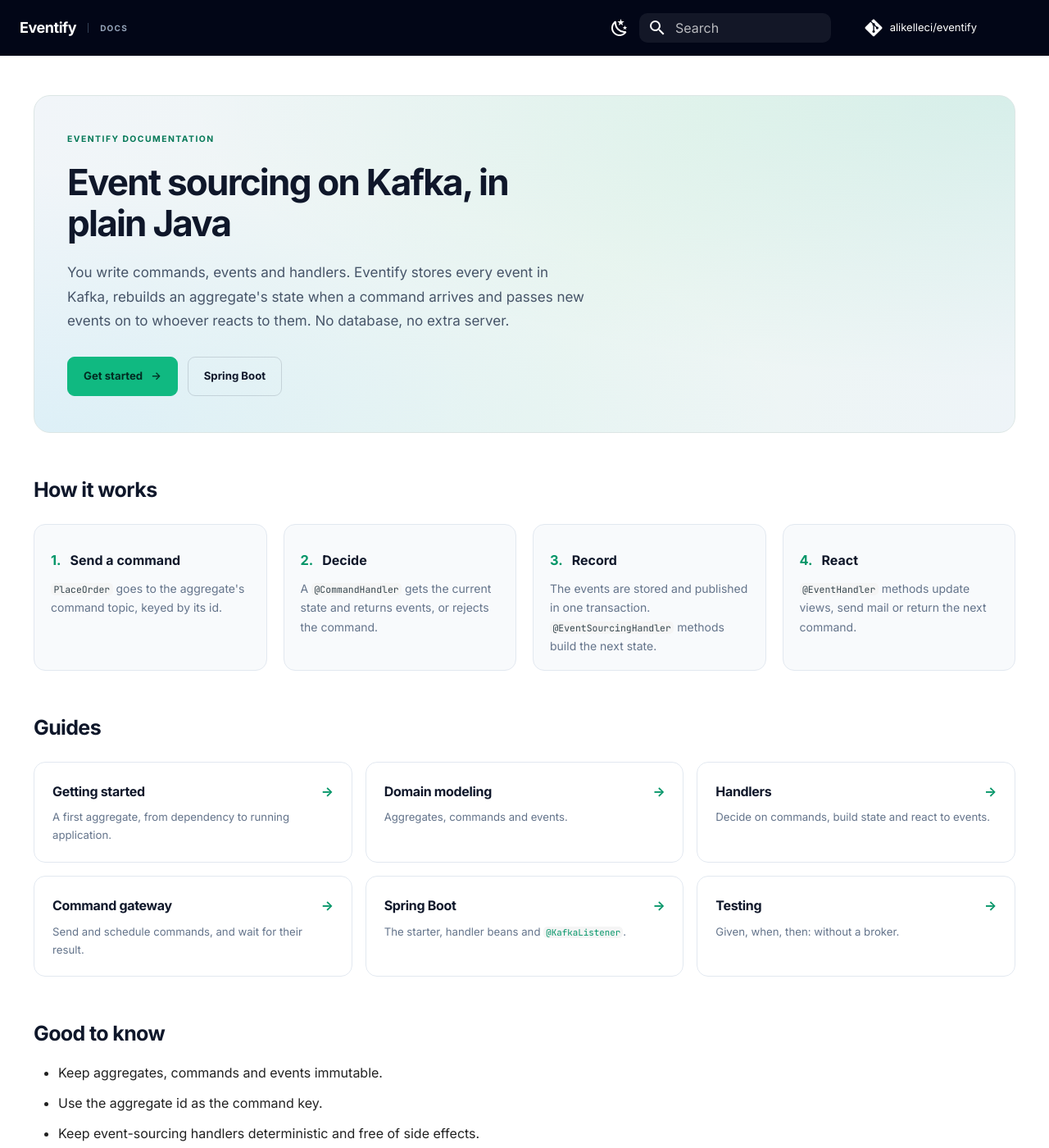
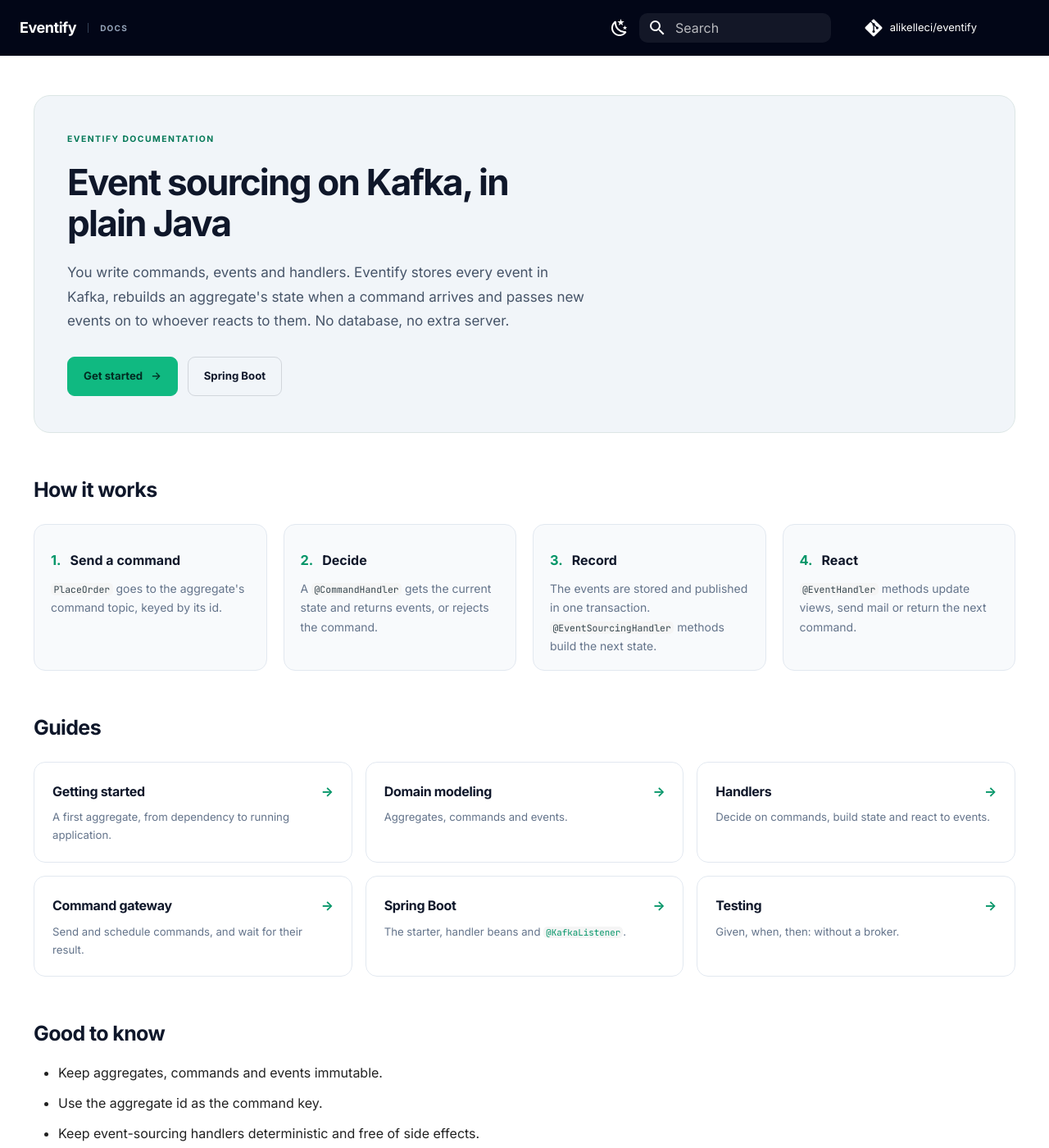
Before and after one commit to alikelleci/eventify, an MkDocs documentation site: the page built from docs/index.md, in a window 1280 px wide and 1400 px high. Shown: the whole window at 82% size. Built offline with MkDocs 1.6.1 and Material for MkDocs 9.7.7, drawn with Linux system fonts in a browser that asks for light colours; comment, search, counter and statistics services are not loaded.

Commit message:
Use neutral gray docs hero

```diff
--- a/docs/stylesheets/extra.css
+++ b/docs/stylesheets/extra.css
@@ -15,7 +15,7 @@
   --docs-hero-eyebrow: #047857;
   --docs-hero-border: #dce6e5;
   --docs-hero-button-border: rgb(15 23 42 / 0.14);
-  --docs-hero-background: radial-gradient(ellipse at top right, rgb(16 185 129 / 0.1), transparent 60%), radial-gradient(ellipse at bottom left, rgb(56 189 248 / 0.1), transparent 55%), linear-gradient(120deg, #f1f5f9 0%, #edf6f2 58%, #eef4f8 100%);
+  --docs-hero-background: #f1f5f9;
 }
 [data-md-color-scheme="slate"] {
   --md-hue: 222;
@@ -37,7 +37,7 @@
   --docs-hero-eyebrow: #6ee7b7;
   --docs-hero-border: rgb(255 255 255 / 0.08);
   --docs-hero-button-border: rgb(255 255 255 / 0.2);
-  --docs-hero-background: radial-gradient(ellipse at top right, rgb(16 185 129 / 0.18), transparent 60%), radial-gradient(ellipse at bottom left, rgb(56 189 248 / 0.09), transparent 55%), linear-gradient(120deg, #172231 0%, #18312e 58%, #172934 100%);
+  --docs-hero-background: #1f2937;
 }
 
 /* Header: dark in both themes, like the website, with "Eventify" and a small label */
```
